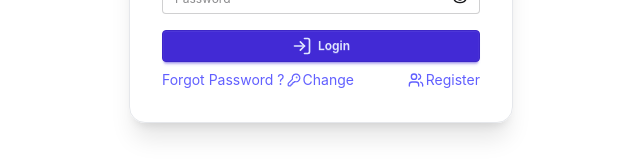
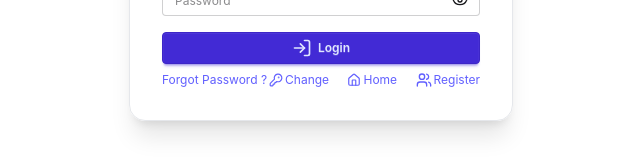
Before and after one commit to bishwajit1965/mother-project, a React (Vite) app in the folder client/: page /auth/login in a window 1280 px wide. Shown: the part 387-547 px from the top of the page, without its empty margins (319-959 px from the left). Built offline with nearby package versions, Linux system fonts and the light colour scheme; no server answers.

Commit message:
Auth complete with password reset, enmail verification and functioning well

```diff
--- a/client/src/pages/auth/Login.tsx
+++ b/client/src/pages/auth/Login.tsx
@@ -4,6 +4,7 @@ import { useAuth } from "../../hooks/useAuth";
 import {
   LucideEye,
   LucideEyeClosed,
+  LucideHome,
   LucideKeyRound,
   LucideLogIn,
   LucideUsers,
@@ -135,14 +136,21 @@ const Login = () => {
           <div className="lg:flex grid items-center justify-between gap-2">
             <Link
               to="/auth/forgot-password"
-              className="m-0 text-sm text-indigo-500 hover:link flex items-center gap-0.5"
+              className="m-0 text-xs text-indigo-500 hover:link flex items-center gap-0.5"
             >
               Forgot Password ? <LucideKeyRound size={14} />
               Change
             </Link>{" "}
             <Link
+              to="/"
+              className="m-0 text-xs text-indigo-500 hover:link flex items-center gap-0.5"
+            >
+              <LucideHome size={14} />
+              Home
+            </Link>
+            <Link
               to="/auth/register"
-              className="m-0 text-sm text-indigo-500 hover:link flex items-center gap-0.5"
+              className="m-0 text-xs text-indigo-500 hover:link flex items-center gap-0.5"
             >
               <LucideUsers className="w-4 h-4" />
               Register
--- a/client/src/pages/auth/ResetPassword.tsx
+++ b/client/src/pages/auth/ResetPassword.tsx
@@ -67,7 +67,7 @@ const ResetPassword = () => {
         </h1>
       </div>
 
-      {message && <p className="text-green-500">{message}</p>}
+      {message && <p className="text-green-500 font-bold">{message}</p>}
 
       <form
         onSubmit={handleSubmit}
```
